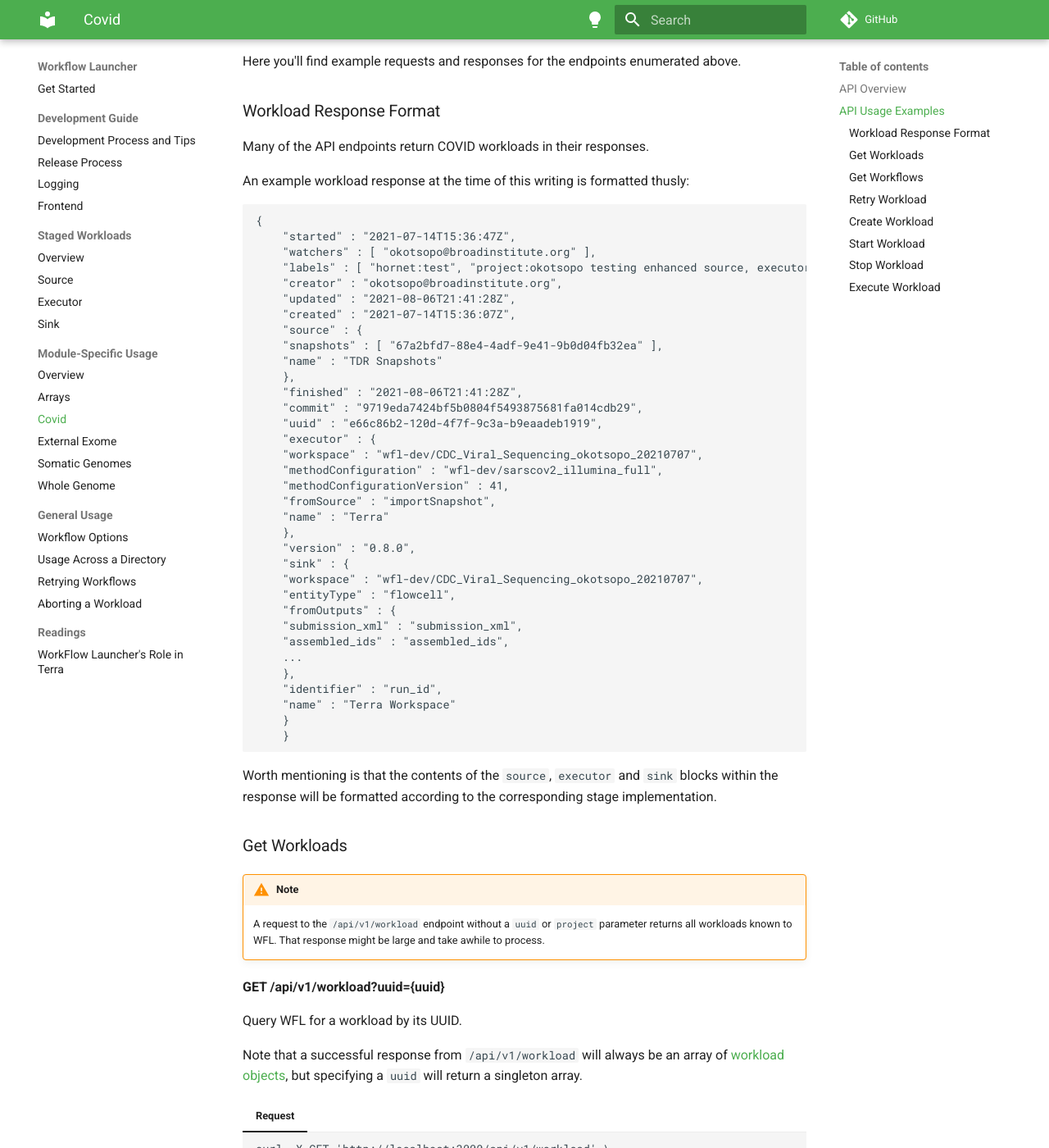
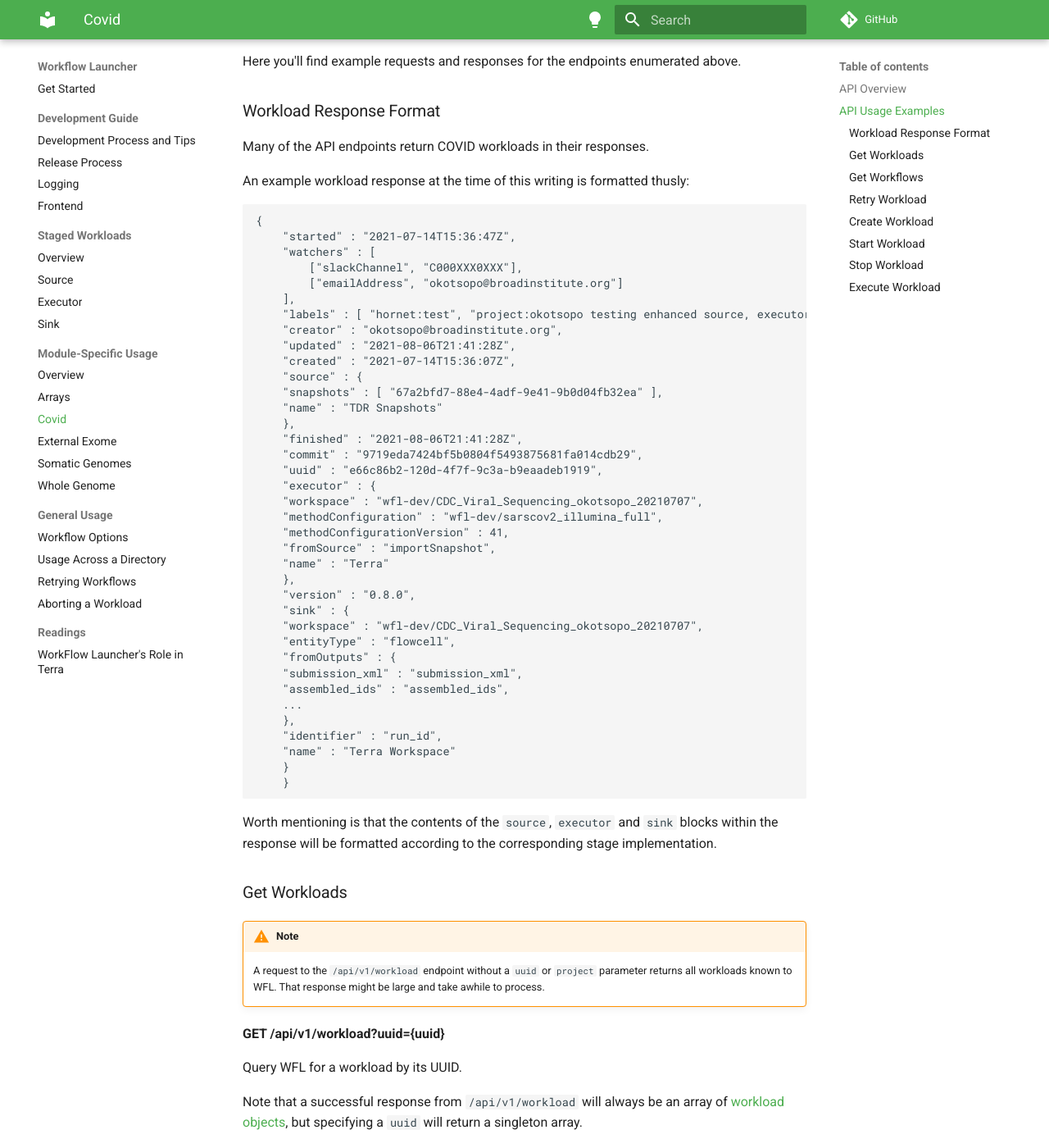
Before and after one commit to broadinstitute/wfl, an MkDocs documentation site: the page built from docs/md/modules-covid.md, in a window 1280 px wide and 1400 px high, scrolled down 1554 px. Shown: the whole window at 82% size. Built offline with MkDocs 1.6.1 and Material for MkDocs 9.7.7, drawn with Linux system fonts in a browser that asks for light colours; comment, search, counter and statistics services are not loaded; some of the changed text lies outside the part shown.

Commit message:
Update existing docs.

````diff
--- a/docs/md/modules-covid.md
+++ b/docs/md/modules-covid.md
@@ -71,7 +71,10 @@ An example workload response at the time of this writing is formatted thusly:
 ```
 {
     "started" : "2021-07-14T15:36:47Z",
-    "watchers" : [ "okotsopo@broadinstitute.org" ],
+    "watchers" : [
+        ["slackChannel", "C000XXX0XXX"],
+        ["emailAddress", "okotsopo@broadinstitute.org"]
+    ],
     "labels" : [ "hornet:test", "project:okotsopo testing enhanced source, executor, sink logging" ],
     "creator" : "okotsopo@broadinstitute.org",
     "updated" : "2021-08-06T21:41:28Z",
@@ -248,7 +251,8 @@ with an assigned `uuid`.
          -H 'Content-Type: application/json' \
          -d '{
                 "watchers": [
-                    "tester@123.com"
+                    ["slackChannel", "C000XXX0XXX"],
+                    ["emailAddress", "tester@broadinstitute.org"]
                 ],
                 "labels": [
                     "hornet:test"
@@ -338,7 +342,8 @@ with an assigned `uuid`.
          -H 'Content-Type: application/json' \
          -d '{
                 "watchers": [
-                    "tester@123.com"
+                    ["slackChannel", "C000XXX0XXX"],
+                    ["emailAddress", "tester@broadinstitute.org"]
                 ],
                 "labels": [
                     "hornet:test"
````
Also changed, not shown: docs/md/staged-workload.md (+4 -1 lines).
